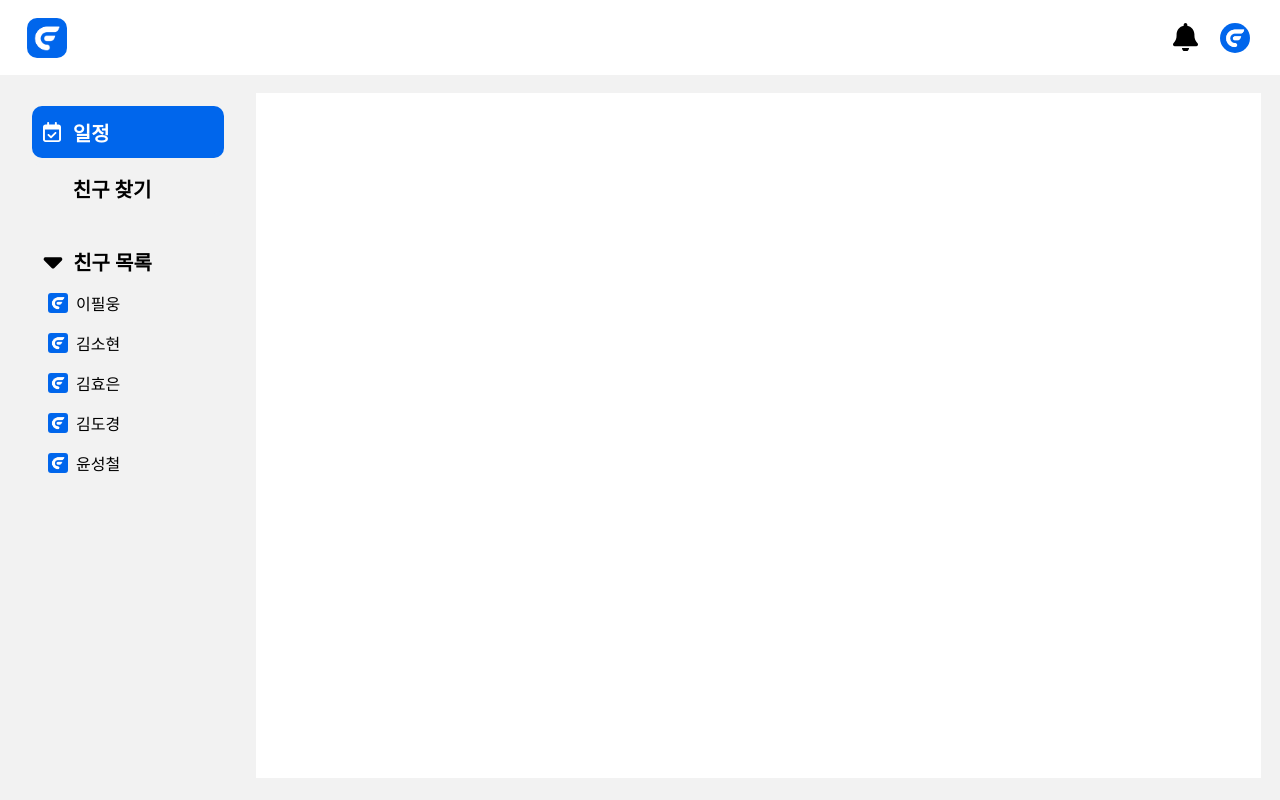
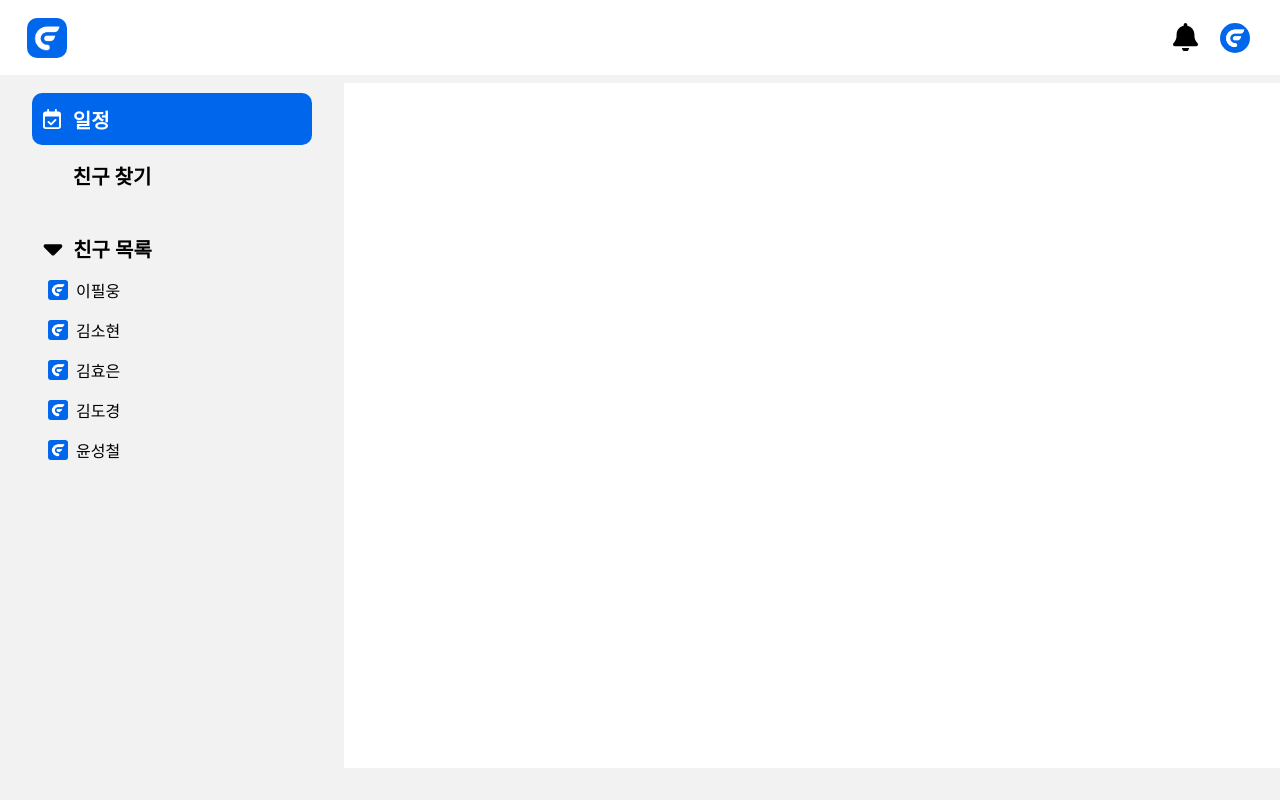
Before and after one commit to Flitto-Toyproject/toy_front_team2_front, a Vue app: page /main in a window 1280 px wide. Built offline with nearby package versions, Linux system fonts and the light colour scheme.

Commit message:
refactor: 반응성 UI를 위한 수정 및 구문 주석 추가

```diff
--- a/src/components/common/MainContent.vue
+++ b/src/components/common/MainContent.vue
@@ -6,9 +6,8 @@ export default {}
 </script>
 <style lang="scss" scoped>
 .content {
-  position: fixed;
-  margin-left: 20%;
-  margin-top: 0.3rem;
+  position: relative;
+  margin-top: 0.5rem;
   min-height: calc(100vh - 115px);
   width: 78.5%;
   background: var(--color-white);
--- a/src/components/common/MainSidebar.vue
+++ b/src/components/common/MainSidebar.vue
@@ -32,6 +32,7 @@
 export default {
   data() {
     return {
+      // 임시 데이터. 수정 필요함
       friends: [
         { username: '이필웅', img_url: require('@/assets/img_flitto.png') },
         { username: '김소현', img_url: require('@/assets/img_flitto.png') },
@@ -44,19 +45,21 @@ export default {
 }
 </script>
 <style lang="scss" scoped>
+// 사이드바 클릭 시 svg 색 변경 및 조건부 렌더링 작업 필요함
+
 li {
   list-style: none;
 }
 .sidebar {
   display: flex;
-  position: fixed;
   flex-direction: column;
-  width: 15%;
+  width: 300px;
   height: 80%;
   padding: 1rem 2rem 2rem 2rem;
 
   &__menu {
     height: 7rem;
+    min-width: 150px;
     display: flex;
     flex-direction: column;
     justify-content: space-around;
--- a/src/views/LoginView.vue
+++ b/src/views/LoginView.vue
@@ -74,8 +74,9 @@ export default {
   &__logo {
     display: flex;
     flex-direction: column;
+    width: 31%;
+    min-width: 300px;
     justify-content: space-between;
-    min-width: 31%;
     background: url('@/assets/img_login.png') no-repeat;
     background-size: cover;
     color: var(--color-white);
--- a/src/views/MainView.vue
+++ b/src/views/MainView.vue
@@ -1,8 +1,10 @@
 <template lang="">
   <div class="body">
-    <MainHeader />
-    <MainSidebar />
-    <MainContent />
+    <MainHeader class="body__header" />
+    <div class="body__main">
+      <MainSidebar class="body__sidebar" />
+      <MainContent class="body__content" />
+    </div>
   </div>
 </template>
 <script>
@@ -14,3 +16,18 @@ export default {
   components: { MainHeader, MainSidebar, MainContent },
 }
 </script>
+
+<style lang="scss" scoped>
+.body {
+  display: flex;
+  flex-direction: column;
+
+  &__main {
+    display: flex;
+  }
+
+  &__header {
+    height: 75px;
+  }
+}
+</style>
```
